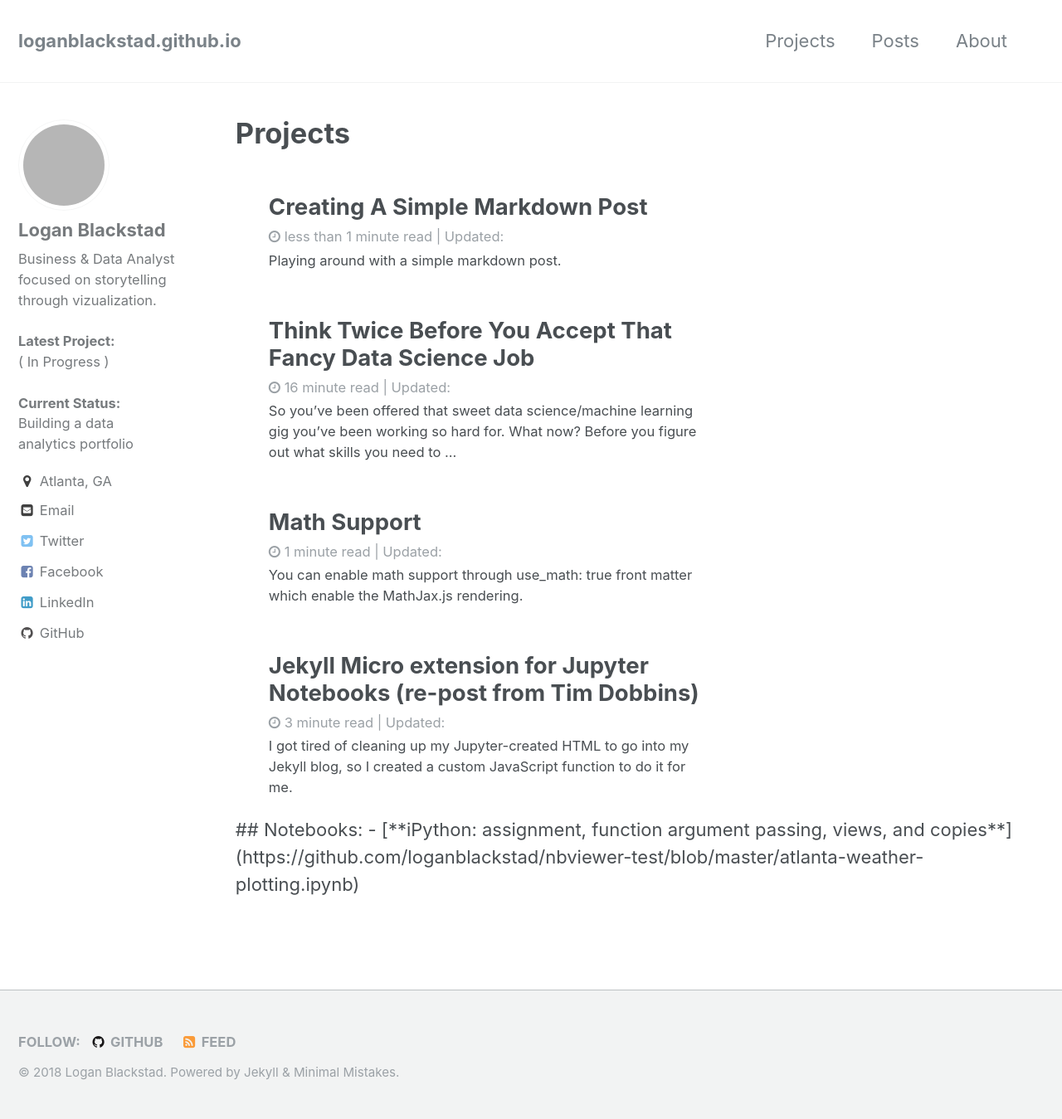
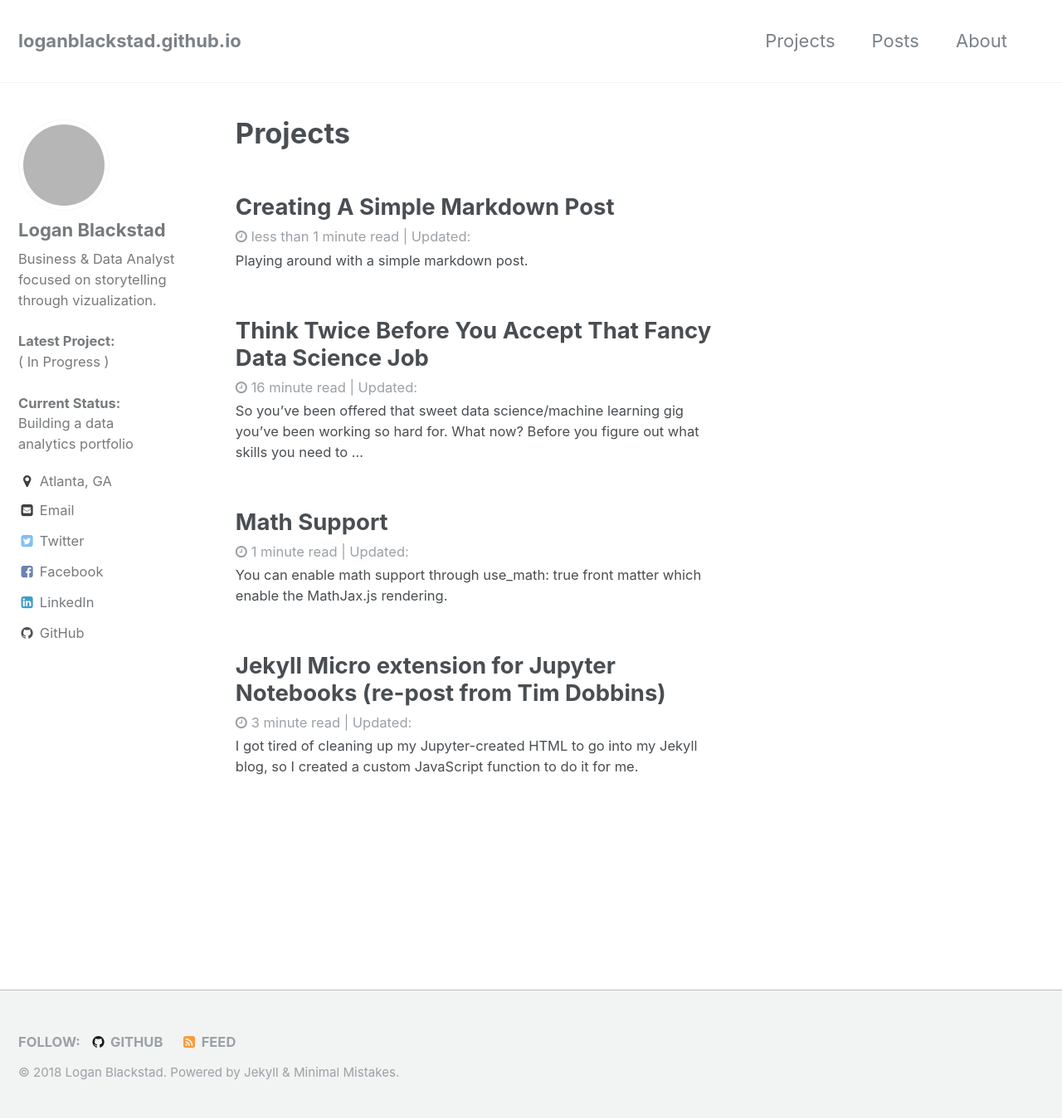
Before and after one commit to loganblackstad/loganblackstad.github.io, a Jekyll site: the page built from _pages/projects.html, in a window 1280 px wide and 1349 px high. Shown: the whole window at 83% size. Built offline with Jekyll 4.4.1, drawn with Linux system fonts in a browser that asks for light colours; grey boxes are pictures that could not be loaded.

Commit message:
Update projects.html

```diff
--- a/_pages/projects.html
+++ b/_pages/projects.html
@@ -5,11 +5,6 @@ title: "Projects"
 author_profile: true
 ---
 
-<ul>
-  {% for post in site.posts %}
-   {% include archive-single.html %}
-  {% endfor %}
-</ul>
-
-## Notebooks:
-- [**iPython: assignment, function argument passing, views, and copies**](https://github.com/loganblackstad/nbviewer-test/blob/master/atlanta-weather-plotting.ipynb)
+{% for post in site.posts %}
+ {% include archive-single.html %}
+{% endfor %}
```
